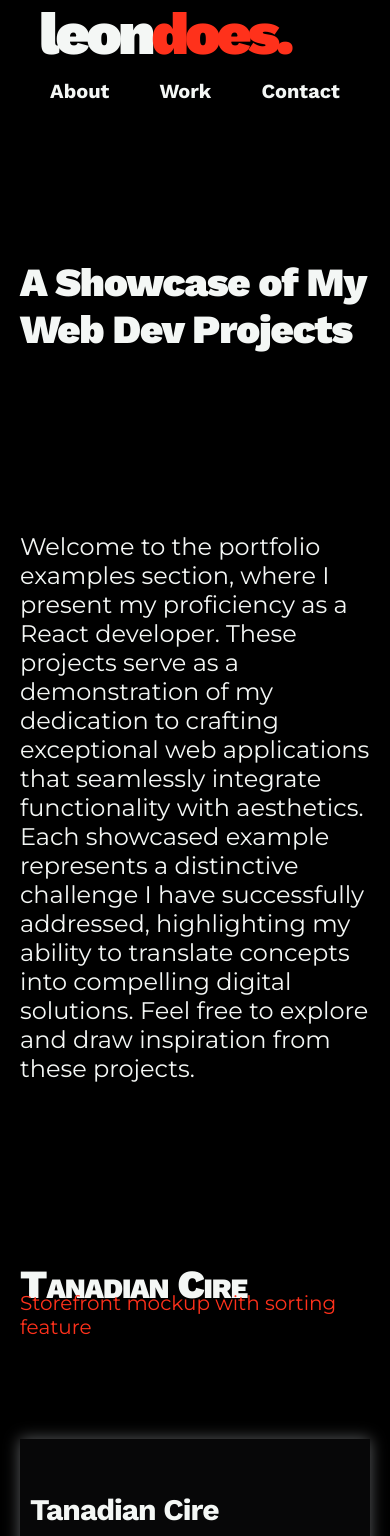
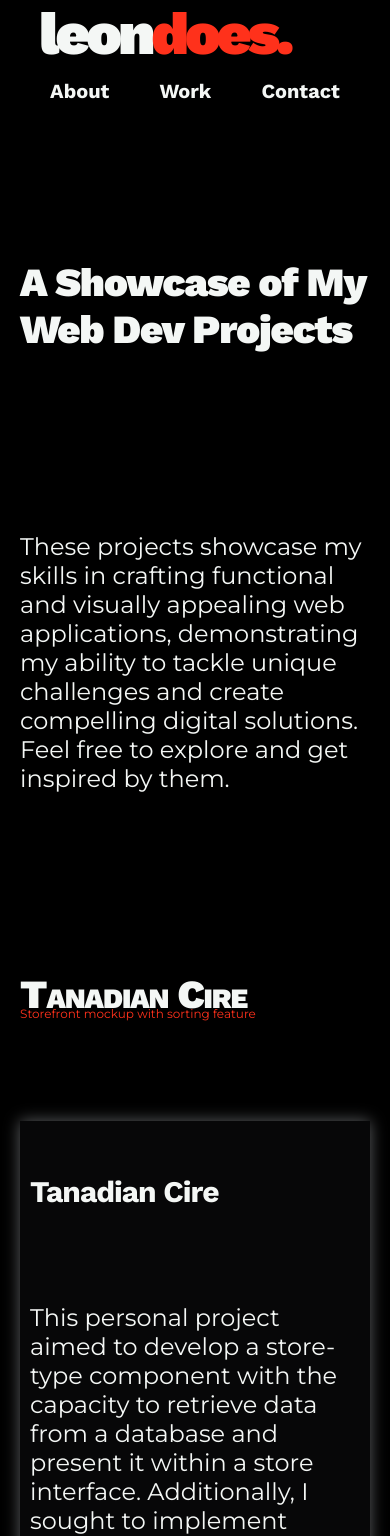
Before and after one commit to leondoes/reactrain, a React (Create React App) app: page /work in a window 390 px wide. Shown: the top 1536 px of the page. Built offline with nearby package versions, Linux system fonts and the light colour scheme.

Commit message:
:bug: Fixed the scroll link description to be more responsive to mobile (#41)

```diff
--- a/src/components/Work/index.js
+++ b/src/components/Work/index.js
@@ -40,17 +40,16 @@ const Work = () => {
       <PageContainer>
         <Title>A Showcase of My Web Dev Projects</Title>
         <Copy>
-          Welcome to the portfolio examples section, where I present my
-          proficiency as a React developer. These projects serve as a
-          demonstration of my dedication to crafting exceptional web
-          applications that seamlessly integrate functionality with aesthetics.
-          Each showcased example represents a distinctive challenge I have
-          successfully addressed, highlighting my ability to translate concepts
-          into compelling digital solutions. Feel free to explore and draw
-          inspiration from these projects.
+          These projects showcase my skills in crafting functional and visually
+          appealing web applications, demonstrating my ability to tackle unique
+          challenges and create compelling digital solutions. Feel free to
+          explore and get inspired by them.
         </Copy>
         <ScrollDownLink onClick={scrollToTarget}>
-          Tanadian Cire <ScrollDownDesc>Storefront mockup with sorting feature</ScrollDownDesc>
+          Tanadian Cire{" "}
+          <ScrollDownDesc>
+            Storefront mockup with sorting feature
+          </ScrollDownDesc>
         </ScrollDownLink>
         <Deck>
           <Card>
--- a/src/components/Work/styled.js
+++ b/src/components/Work/styled.js
@@ -38,6 +38,11 @@ export const ScrollDownDesc = styled.div`
   margin-top: -17px;
   letter-spacing: 0px;
   font-variant: none;
+
+  ${mediaQuery.down.tablet} {
+    font-size:12px;
+    margin-top: -12px;
+  }
 `;
 
 export const Copy = styled.div`
```
